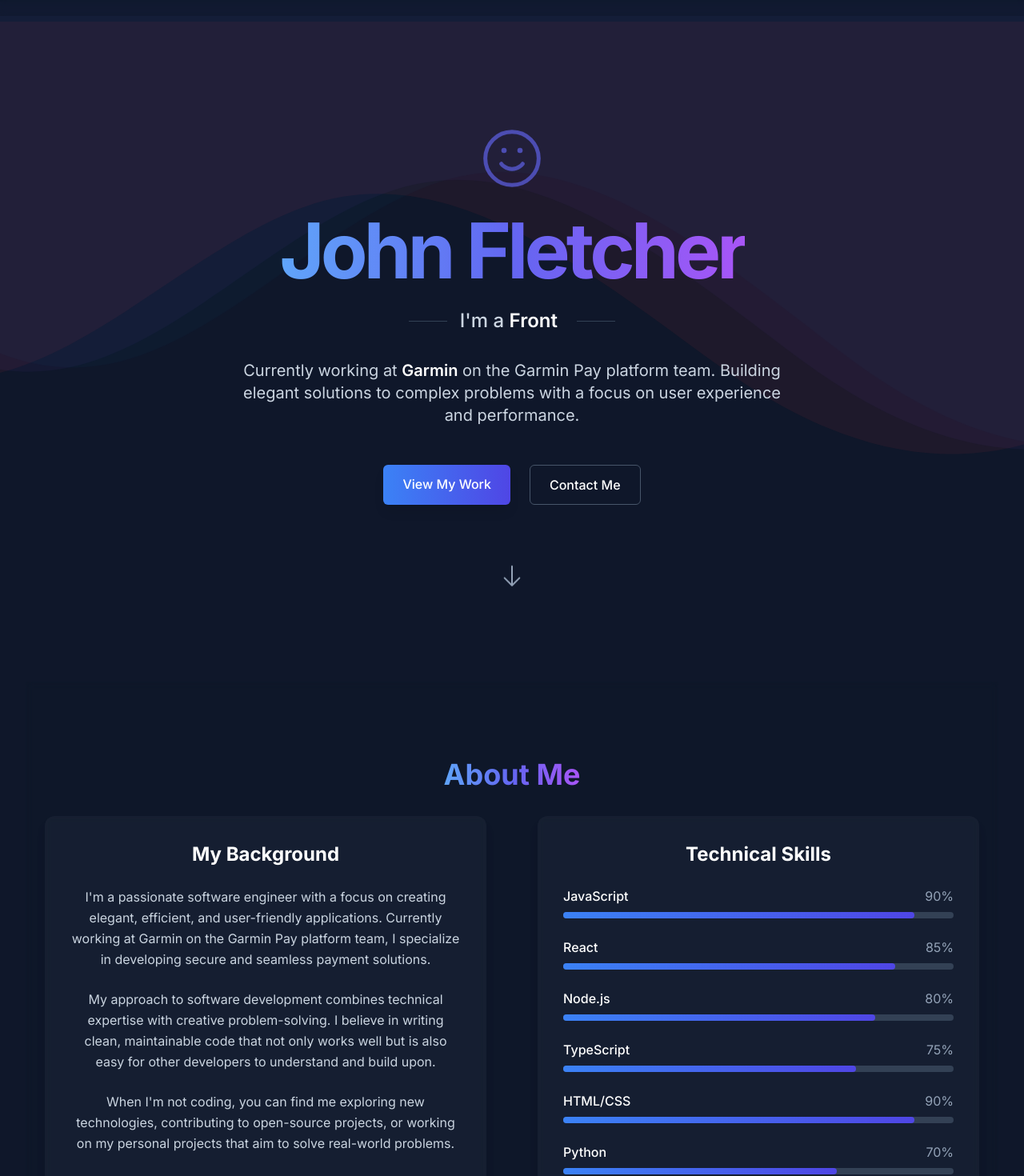
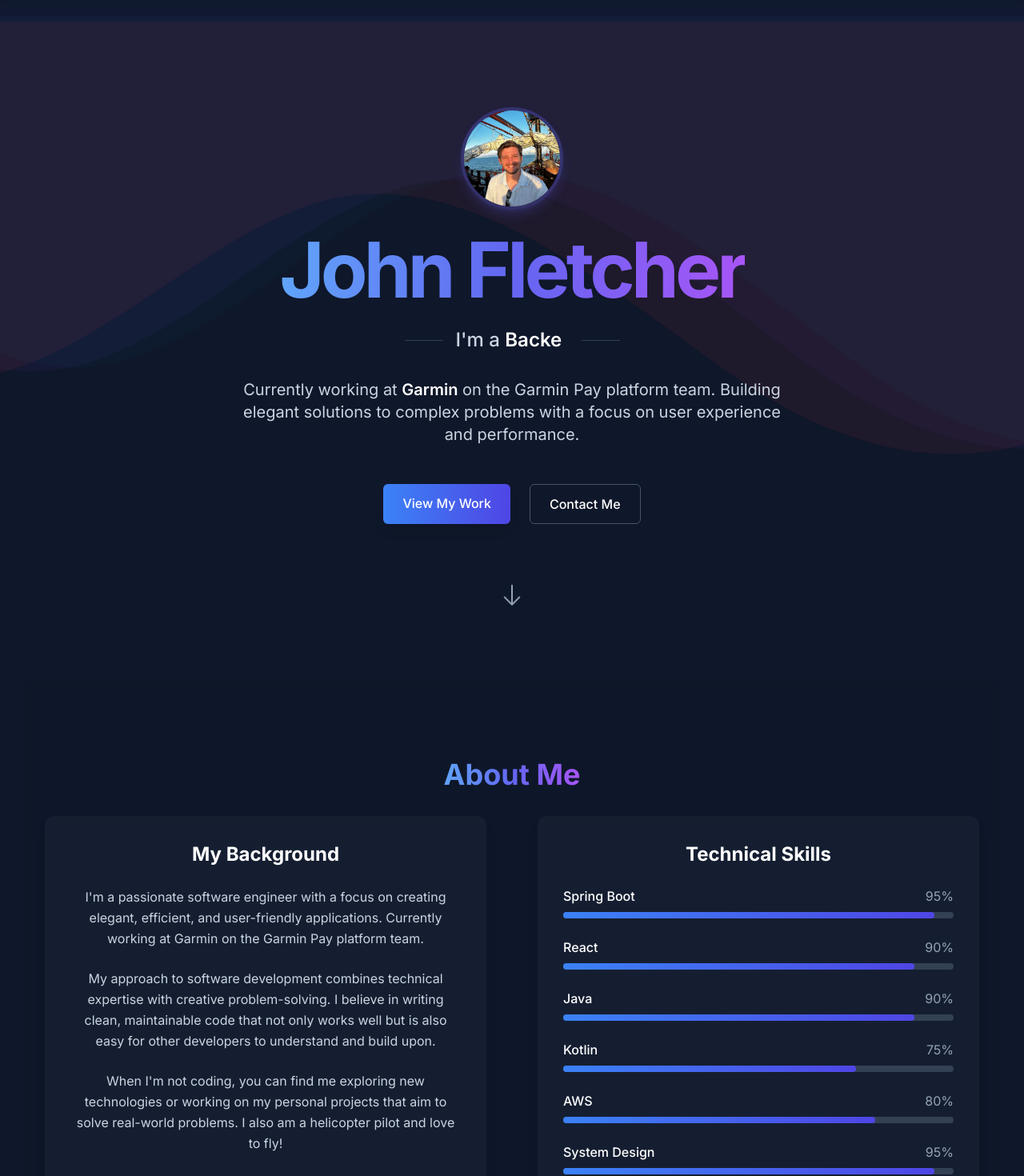
Before and after one commit to fletcherstud/personal-site, a React (Vite) app: page / in a window 1280 px wide. Shown: the part 60-1530 px from the top of the page at 80% size. Built offline with nearby package versions, Linux system fonts and the light colour scheme.

Commit message:
added image

```diff
--- a/src/components/About.jsx
+++ b/src/components/About.jsx
@@ -1,11 +1,11 @@
 const About = () => {
   const skills = [
-    { name: 'JavaScript', level: 90 },
-    { name: 'React', level: 85 },
-    { name: 'Node.js', level: 80 },
-    { name: 'TypeScript', level: 75 },
-    { name: 'HTML/CSS', level: 90 },
-    { name: 'Python', level: 70 },
+    { name: 'Spring Boot', level: 95 },
+    { name: 'React', level: 90 },
+    { name: 'Java', level: 90 },
+    { name: 'Kotlin', level: 75 },
+    { name: 'AWS', level: 80 },
+    { name: 'System Design', level: 95 },
     { name: 'SQL', level: 75 },
     { name: 'Git', level: 85 },
   ];
@@ -24,7 +24,7 @@ const About = () => {
               <p className="text-slate-300 mb-6 leading-relaxed">
                 I&apos;m a passionate software engineer with a focus on creating elegant, efficient,
                 and user-friendly applications. Currently working at Garmin on the Garmin Pay
-                platform team, I specialize in developing secure and seamless payment solutions.
+                platform team.
               </p>
 
               <p className="text-slate-300 mb-6 leading-relaxed">
@@ -34,9 +34,9 @@ const About = () => {
               </p>
 
               <p className="text-slate-300 mb-8 leading-relaxed">
-                When I&apos;m not coding, you can find me exploring new technologies, contributing
-                to open-source projects, or working on my personal projects that aim to solve
-                real-world problems.
+                When I&apos;m not coding, you can find me exploring new technologies or working on
+                my personal projects that aim to solve real-world problems. I also am a helicopter
+                pilot and love to fly!
               </p>
 
               <div className="flex gap-4">
@@ -73,14 +73,14 @@ const About = () => {
               <div className="grid grid-cols-3 gap-3">
                 {[
                   'React',
-                  'Node.js',
+                  'Spring Boot',
                   'JavaScript',
-                  'TypeScript',
-                  'HTML5',
-                  'CSS3',
+                  'Java',
+                  'Kotlin',
+                  'AWS',
                   'Git',
                   'REST API',
-                  'MongoDB',
+                  'PostgreSQL',
                 ].map(tech => (
                   <div
                     key={tech}
--- a/src/components/Hero.jsx
+++ b/src/components/Hero.jsx
@@ -1,12 +1,18 @@
 import { useEffect, useRef } from 'react';
-
+import profilePhoto from '../assets/profile_pic.jpg';
 const Hero = () => {
   const typingRef = useRef(null);
 
   useEffect(() => {
     if (!typingRef.current) return;
 
-    const roles = ['Software Engineer', 'Frontend Developer', 'React Specialist', 'Problem Solver'];
+    const roles = [
+      'Software Engineer',
+      'Backend Developer',
+      'Helicopter Pilot',
+      'Problem Solver',
+      'Builder',
+    ];
     let roleIndex = 0;
     let charIndex = 0;
     let isDeleting = false;
@@ -49,41 +55,9 @@ const Hero = () => {
       <div className="container mx-auto relative z-10">
         <div className="flex flex-col items-center text-center max-w-4xl mx-auto">
           <div className="mb-6 animate-float">
-            <svg
-              className="w-16 h-16 md:w-20 md:h-20 text-indigo-500 animate-pulse-slow"
-              viewBox="0 0 24 24"
-              fill="none"
-              xmlns="http://www.w3.org/2000/svg"
-            >
-              <path
-                d="M12 22C17.5228 22 22 17.5228 22 12C22 6.47715 17.5228 2 12 2C6.47715 2 2 6.47715 2 12C2 17.5228 6.47715 22 12 22Z"
-                stroke="currentColor"
-                strokeWidth="1.5"
-                strokeLinecap="round"
-                strokeLinejoin="round"
-              />
-              <path
-                d="M8 14C8 14 9.5 16 12 16C14.5 16 16 14 16 14"
-                stroke="currentColor"
-                strokeWidth="1.5"
-                strokeLinecap="round"
-                strokeLinejoin="round"
-              />
-              <path
-                d="M9 9H9.01"
-                stroke="currentColor"
-                strokeWidth="2"
-                strokeLinecap="round"
-                strokeLinejoin="round"
-              />
-              <path
-                d="M15 9H15.01"
-                stroke="currentColor"
-                strokeWidth="2"
-                strokeLinecap="round"
-                strokeLinejoin="round"
-              />
-            </svg>
+            <div className="w-24 h-24 md:w-32 md:h-32 rounded-full overflow-hidden border-4 border-indigo-500/30 shadow-lg shadow-indigo-500/20">
+              <img src={profilePhoto} alt="John Fletcher" className="w-full h-full object-cover" />
+            </div>
           </div>
 
           <h1 className="text-5xl md:text-7xl lg:text-8xl font-bold mb-6 tracking-tighter">
```
Also changed, not shown: public/profile-photo.jpg (added), src/assets/profile_pic.jpg (added).
